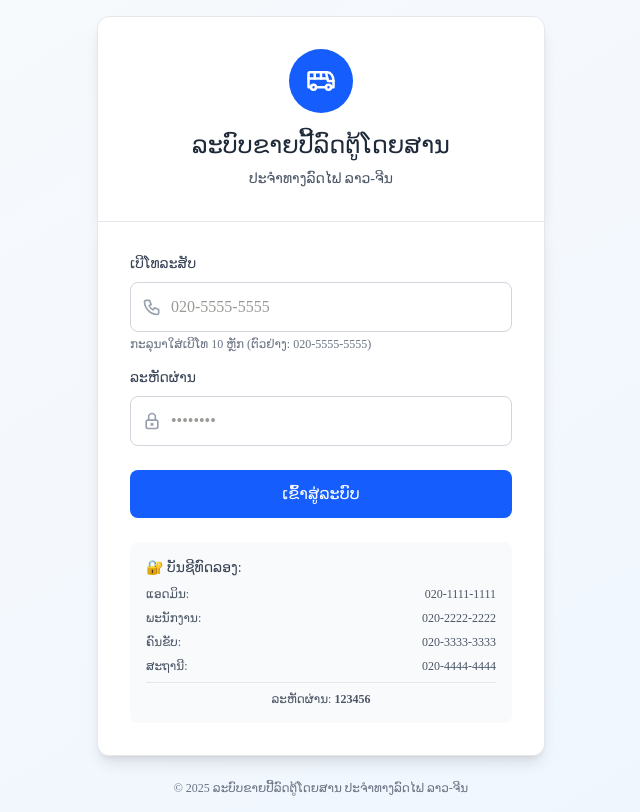
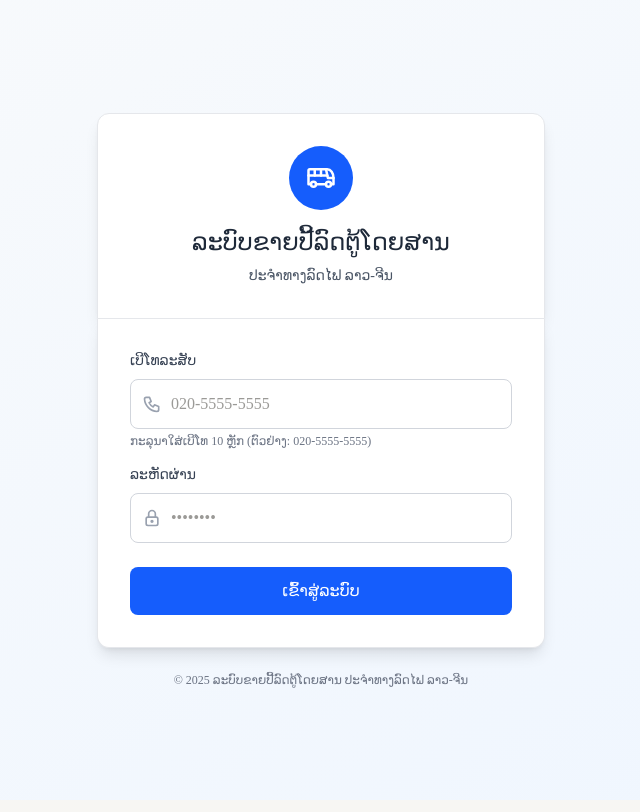
Before and after one commit to 1t0t0/Ticketing_PassengersVan, a Next.js app: page /login in a window 1280 px wide. Shown: the whole page, without its empty margins (319-959 px from the left). Built offline with nearby package versions, Linux system fonts and the light colour scheme; a web font is replaced by a local one.

Commit message:
update dashboard page

```diff
--- a/app/dashboard/page.tsx
+++ b/app/dashboard/page.tsx
@@ -27,8 +27,10 @@ import {
   TrendingUp,
   Building2,
   Smartphone,
-  Banknote
+  Banknote,
+  RefreshCw
 } from 'lucide-react';
+import NeoCard from '@/components/ui/NotionCard';
 
 ChartJS.register(
   CategoryScale,
@@ -53,28 +55,6 @@ interface DashboardStats {
   hourlyTickets: Array<{ _id: number; count: number; revenue: number }>;
   paymentMethodStats: { cash: number; qr: number };
 }
-
-// Enhanced Card Component
-const NeoCard = ({ children, className = "", gradient = false, ...props }: {
-  children: React.ReactNode;
-  className?: string;
-  gradient?: boolean;
-  [key: string]: any;
-}) => (
-  <div
-    className={`
-      ${gradient
-        ? 'bg-gradient-to-br from-blue-50 to-indigo-100 border-blue-200'
-        : 'bg-white border-gray-200'
-      }
-      border rounded-2xl shadow-sm hover:shadow-lg transition-all duration-300
-      backdrop-blur-sm ${className}
-    `}
-    {...props}
-  >
-    {children}
-  </div>
-);
 
 export default function EnhancedDashboardPage() {
   const { data: session, status } = useSession();
@@ -107,6 +87,7 @@ export default function EnhancedDashboardPage() {
 
   const fetchDashboardData = async () => {
     try {
+      setLoading(true);
       const response = await fetch(`/api/dashboard/stats?startDate=${startDate}&endDate=${endDate}`);
 
       if (!response.ok) {
@@ -117,6 +98,8 @@ export default function EnhancedDashboardPage() {
       setStats(data);
     } catch (error) {
       console.error('Dashboard Error:', error);
+    } finally {
+      setLoading(false);
     }
   };
 
@@ -250,12 +233,12 @@ export default function EnhancedDashboardPage() {
           <div className="mb-4 lg:mb-0">
             <div className="flex items-center mb-2">
               <BarChart3 className="w-8 h-8 text-blue-600 mr-3" />
-              <h1 className="text-3xl font-bold text-gray-900">ໜ້າຫຼັກລະບົບຂາຍປີ້</h1>
+              <h1 className="text-3xl font-bold text-gray-900">ໜ້າສະແດງຂໍ້ມູນລວມ</h1>
             </div>
             <p className="text-gray-600">ພາບລວມການດຳເນີນງານ ແລະ ສະຖິຕິການຂາຍປະຈຳວັນ</p>
           </div>
 
-          {/* Date Range Controls */}
+          {/* Date Range Controls & Refresh Button */}
           <div className="flex flex-col sm:flex-row items-start sm:items-center space-y-2 sm:space-y-0 sm:space-x-4">
             <div className="flex space-x-2">
               {['today', 'week', 'month'].map((range) => (
@@ -287,6 +270,19 @@ export default function EnhancedDashboardPage() {
                 onChange={(e) => setEndDate(e.target.value)}
                 className="border border-gray-300 rounded-lg px-3 py-2 text-sm focus:ring-2 focus:ring-blue-500 focus:border-blue-500"
               />
+
+              <button
+                onClick={fetchDashboardData}
+                className="px-4 py-2 bg-blue-600 text-white rounded-lg hover:bg-blue-700 transition text-sm font-medium shadow-sm flex items-center"
+                disabled={loading}
+              >
+                {loading ? (
+                  <div className="w-4 h-4 border-2 border-white border-t-transparent rounded-full animate-spin mr-2"></div>
+                ) : (
+                  <RefreshCw className="w-4 h-4 mr-2" />
+                )}
+                {loading ? 'ກຳລັງໂຫລດ...' : 'ອັບເດດຂໍ້ມູນ'}
+              </button>
             </div>
           </div>
         </div>
--- a/app/login/page.tsx
+++ b/app/login/page.tsx
@@ -163,34 +163,7 @@ export default function LoginPage() {
             </button>
           </form>
 
-          {/* Demo Account Info */}
-          <div className="mt-6 p-4 bg-gray-50 rounded-lg">
-            <h4 className="text-sm font-semibold text-gray-700 mb-2">
-              🔐 ບັນຊີທົດລອງ:
-            </h4>
-            <div className="space-y-2 text-xs text-gray-600">
-              <div className="flex justify-between">
-                <span>ແອດມິນ:</span>
-                <span className="font-mono">020-1111-1111</span>
-              </div>
-              <div className="flex justify-between">
-                <span>ພະນັກງານ:</span>
-                <span className="font-mono">020-2222-2222</span>
-              </div>
-              <div className="flex justify-between">
-                <span>ຄົນຂັບ:</span>
-                <span className="font-mono">020-3333-3333</span>
-              </div>
-              <div className="flex justify-between">
-                <span>ສະຖານີ:</span>
-                <span className="font-mono">020-4444-4444</span>
-              </div>
-              <div className="text-center mt-2 pt-2 border-t border-gray-200">
-                <span>ລະຫັດຜ່ານ: </span>
-                <span className="font-mono font-semibold">123456</span>
-              </div>
-            </div>
-          </div>
+
         </div>
 
         {/* Footer */}
```
